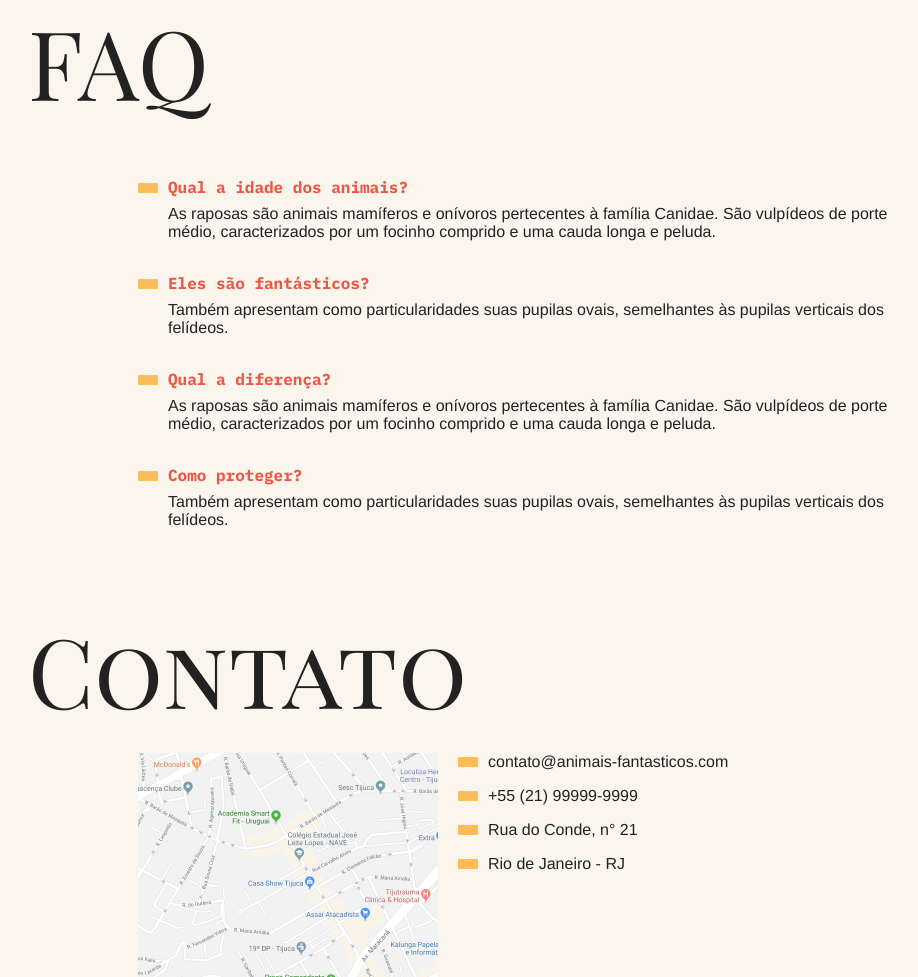
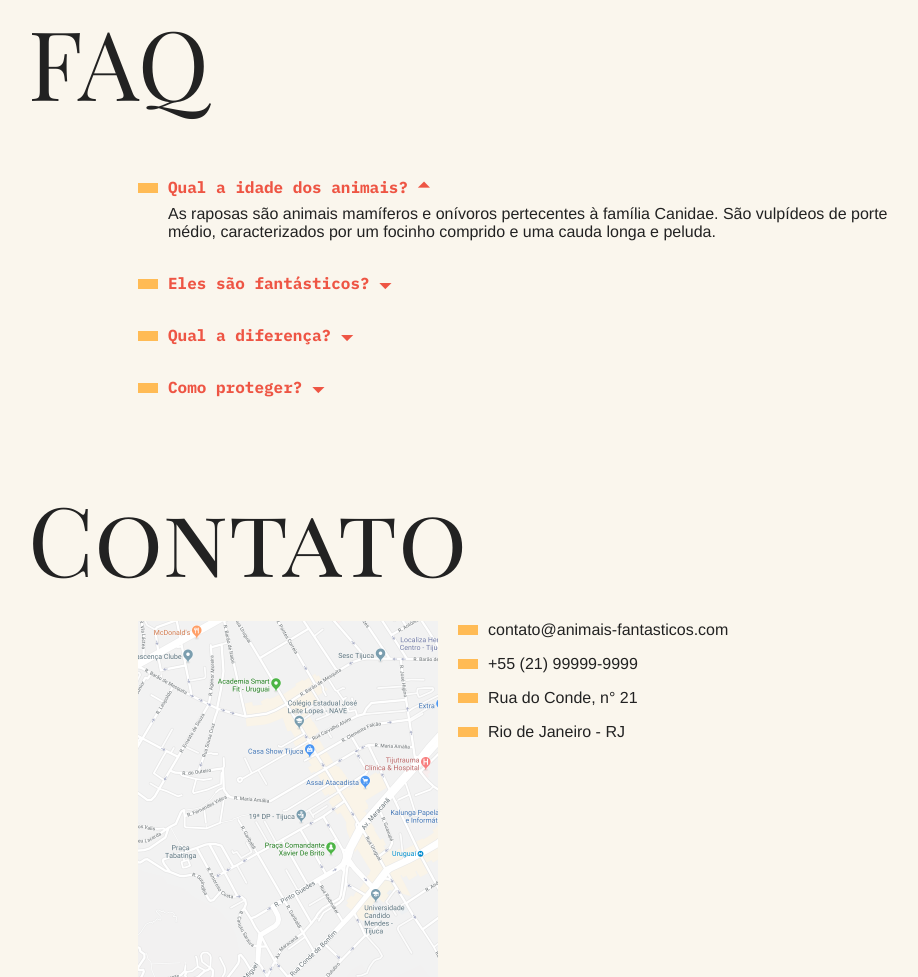
Before and after one commit to bhsouza/Animais_Fantasticos, a plain HTML site: page index.html in a window 1280 px wide. Shown: the part 801-1778 px from the top of the page, without its empty margins (162-1080 px from the left). Drawn offline with Linux system fonts and the light colour scheme.

Commit message:
Adicionando js na parte de faq

```diff
--- a/css/style.css
+++ b/css/style.css
@@ -239,3 +239,32 @@ body {
     transform: translate3d(0, 0, 0);
   }
 }
+
+.js .js-accordion dd {
+  display: none;
+}
+
+.js-accordion dt::after {
+  content: "🞃";
+  margin-left: 1rem;
+}
+
+.js-accordion dt.ativo::after {
+  content: "🞁";
+}
+
+.js-accordion dd.ativo {
+  display: block;
+  animation: slideDown .6s forwards;
+}
+
+@keyframes slideDown {
+  from {
+    opacity: 0;
+    max-height: 0;
+  }
+  to {
+    opacity: 1;
+    max-height: 20rem;
+  }
+}
--- a/index.html
+++ b/index.html
@@ -82,7 +82,7 @@
 
   <section class="grid-section faq" id="faq">
     <h1 class="titulo">FAQ</h1>
-    <dl class="faq-lista">
+    <dl class="faq-lista js-accordion">
       <dt>Qual a idade dos animais?</dt>
       <dd>As raposas são animais mamíferos e onívoros pertecentes à família Canidae. São vulpídeos de porte médio, caracterizados por um focinho comprido e uma cauda longa e peluda.</dd>
       <dt>Eles são fantásticos?</dt>
--- a/script.js
+++ b/script.js
@@ -1,3 +1,4 @@
+function initTabNav() {
   const tabMenu = document.querySelectorAll('.js-tabmenu li');
   const tabContent = document.querySelectorAll('.js-tabcontent section');
 
@@ -13,3 +14,24 @@ if(tabMenu.length && tabContent.length) {
       itemMenu.addEventListener('click', () => activeTab(index))
     })
   }
+}
+initTabNav();
+
+function initAccordion() {
+  const accordionList = document.querySelectorAll('.js-accordion dt');
+  const activeClass = 'ativo';
+  if (accordionList.length) {
+    accordionList[0].classList.add(activeClass);
+    accordionList[0].nextElementSibling.classList.add(activeClass);
+
+    function activeAccordion() {
+      this.classList.toggle(activeClass);
+      this.nextElementSibling.classList.toggle(activeClass);
+    }
+
+    accordionList.forEach(item => {
+      item.addEventListener('click', activeAccordion)
+    })
+  }
+}
+initAccordion();
```
Lines whose indentation alone changed are shown as unchanged.
